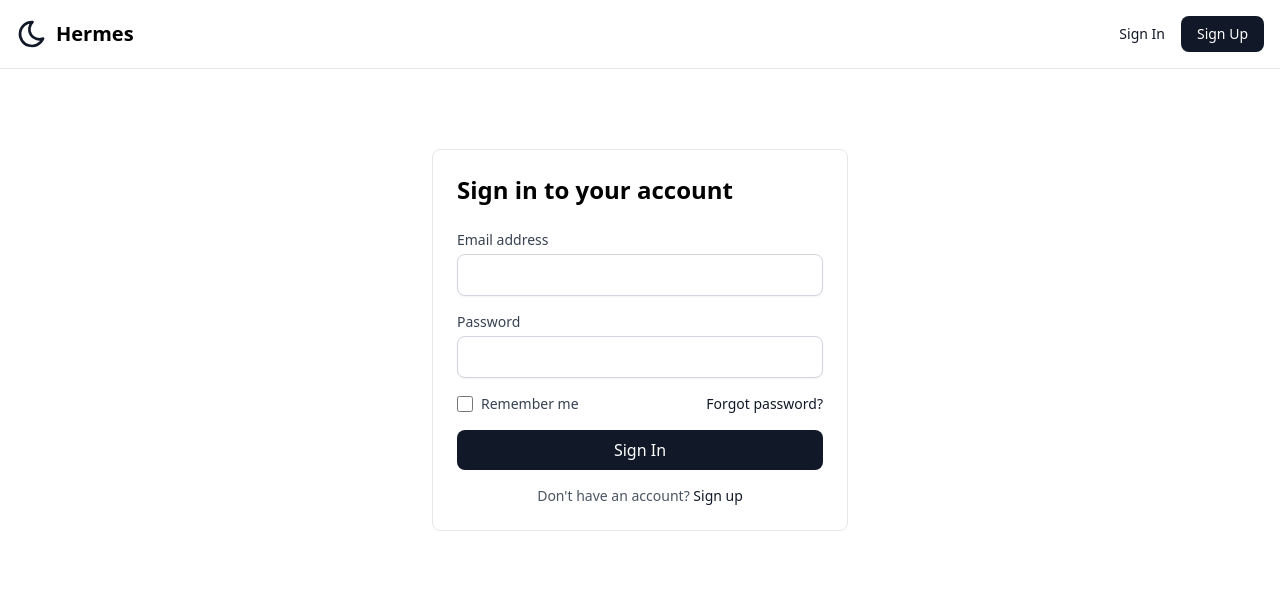
After one commit to jalemieux/hermes, a Flask app: page /signin in a window 1280 px wide. The commit adds this page. Shown: the top 594 px of the page. Run offline with Flask 3, Linux system fonts and the light colour scheme; some libraries are stand-ins or nearby versions.

Commit message:
skinnage

```diff
--- a/app/routes.py
+++ b/app/routes.py
@@ -1,6 +1,8 @@
-
 # app/routes.py
-from flask import Blueprint, render_template, redirect, url_for, request
+from flask import Blueprint, render_template, redirect, url_for, request, flash
+from flask_login import login_user, logout_user, login_required, current_user
+from app.models import db, User
+import re
 
 main = Blueprint('main', __name__)
 
@@ -15,11 +17,76 @@ def about():
 @main.route('/signup', methods=['GET', 'POST'])
 def signup():
     if request.method == 'POST':
-        # Handle form submission
-        name = request.form.get('name')
         email = request.form.get('email')
         password = request.form.get('password')
         digest_frequency = request.form.get('digest_frequency')
-        # Add your user registration logic here
-        return redirect(url_for('dashboard'))
+
+        # Basic validation
+        if not email or not password:
+            flash('Email and password are required', 'error')
+            return redirect(url_for('main.signup'))
+
+        # Email format validation
+        email_pattern = r'^[a-zA-Z0-9._%+-]+@[a-zA-Z0-9.-]+\.[a-zA-Z]{2,}$'
+        if not re.match(email_pattern, email):
+            flash('Please enter a valid email address', 'error')
+            return redirect(url_for('main.signup'))
+
+        # Check if user already exists
+        if User.query.filter_by(email=email).first():
+            flash('Email address already registered, please sign in.', 'error')
+            return redirect(url_for('main.signin', email=email))
+
+        # Create new user
+        user = User(email=email, digest_frequency=digest_frequency)
+        user.set_password(password)
+
+        try:
+            db.session.add(user)
+            db.session.commit()
+            login_user(user)
+            flash('Account created successfully!', 'success')
+            return redirect(url_for('main.dashboard'))
+        except Exception as e:
+            db.session.rollback()
+            flash('An error occurred. Please try again.', 'error')
+            return redirect(url_for('main.signup'))
+
     return render_template('signup.html')
+
+@main.route('/signin', methods=['GET', 'POST'])
+def signin():
+    if request.method == 'POST':
+        email = request.form.get('email')
+        password = request.form.get('password')
+        remember = True if request.form.get('remember_me') else False
+
+        if not email or not password:
+            flash('Please enter both email and password', 'error')
+            return redirect(url_for('main.signin'))
+
+        user = User.query.filter_by(email=email).first()
+
+        if user and user.check_password(password):
+            login_user(user, remember=remember)
+            # Get the next page from the URL parameters, defaulting to dashboard
+            next_page = request.args.get('next', url_for('main.dashboard'))
+            flash('Successfully signed in!', 'success')
+            return redirect(next_page)
+
+        flash('Invalid email or password', 'error')
+        return redirect(url_for('main.signin'))
+
+    return render_template('signin.html')
+
+@main.route('/signout')
+@login_required
+def signout():
+    logout_user()
+    flash('Successfully signed out', 'success')
+    return redirect(url_for('main.index'))
+
+@main.route('/dashboard')
+@login_required
+def dashboard():
+    return render_template('dashboard.html', email_address=current_user.email)
--- a/app/templates/base.html
+++ b/app/templates/base.html
@@ -4,23 +4,58 @@
     <meta charset="UTF-8">
     <meta name="viewport" content="width=device-width, initial-scale=1.0">
     <title>{% block title %}{% endblock %}</title>
-    <link rel="stylesheet" href="https://cdn.jsdelivr.net/npm/bootstrap@5.2.3/dist/css/bootstrap.min.css">
+    <script src="https://cdn.tailwindcss.com"></script>
+    <link rel="stylesheet" href="/static/style.css">
 </head>
 <body>
-    <nav class="navbar navbar-expand-lg navbar-light bg-light">
-        <div class="container">
-            <a class="navbar-brand" href="{{ url_for('main.index') }}">Flask App</a>
-            <div class="navbar-nav">
-                <a class="nav-item nav-link" href="{{ url_for('main.index') }}">Home</a>
-                <a class="nav-item nav-link" href="{{ url_for('main.about') }}">About</a>
+    <nav class="border-b border-gray-200 bg-white">
+        <div class="mx-auto flex max-w-7xl items-center justify-between px-4 py-4">
+            <a href="{{ url_for('main.index') }}" class="flex items-center space-x-2">
+                <svg xmlns="http://www.w3.org/2000/svg" width="32" height="32" viewBox="0 0 24 24" fill="none" stroke="currentColor" stroke-width="2" stroke-linecap="round" stroke-linejoin="round" class="h-8 w-8 text-gray-900">
+                    <path d="M12 3c.132 0 .263 0 .393 0a7.5 7.5 0 0 0 7.92 12.446a9 9 0 1 1 -8.313-12.454z"></path>
+                </svg>
+                <span class="text-xl font-bold">Hermes</span>
+            </a>
+
+            <div class="flex items-center space-x-4">
+                {% if current_user.is_authenticated %}
+                    <a href="{{ url_for('main.dashboard') }}" class="text-sm font-medium text-gray-900 hover:underline">Dashboard</a>
+                    <a href="{{ url_for('main.signout') }}" class="rounded-lg bg-gray-900 px-4 py-2 text-sm font-medium text-white hover:bg-gray-800">Sign Out</a>
+                {% else %}
+                    <a href="{{ url_for('main.signin') }}" class="text-sm font-medium text-gray-900 hover:underline">Sign In</a>
+                    <a href="{{ url_for('main.signup') }}" class="rounded-lg bg-gray-900 px-4 py-2 text-sm font-medium text-white hover:bg-gray-800">Sign Up</a>
+                {% endif %}
             </div>
         </div>
     </nav>
 
+    {% with messages = get_flashed_messages(with_categories=true) %}
+        {% if messages %}
+            <div id="flash-messages" class="fixed top-4 right-4 z-50 space-y-2">
+                {% for category, message in messages %}
+                    <div class="rounded-lg p-4 text-sm shadow-lg {% if category == 'error' %}bg-red-100 text-red-700{% else %}bg-green-100 text-green-700{% endif %} flex items-center justify-between">
+                        <span>{{ message }}</span>
+                        <button onclick="this.parentElement.remove()" class="ml-4 text-current hover:opacity-75">
+                            <svg xmlns="http://www.w3.org/2000/svg" class="h-4 w-4" viewBox="0 0 20 20" fill="currentColor">
+                                <path fill-rule="evenodd" d="M4.293 4.293a1 1 0 011.414 0L10 8.586l4.293-4.293a1 1 0 111.414 1.414L11.414 10l4.293 4.293a1 1 0 01-1.414 1.414L10 11.414l-4.293 4.293a1 1 0 01-1.414-1.414L8.586 10 4.293 5.707a1 1 0 010-1.414z" clip-rule="evenodd" />
+                            </svg>
+                        </button>
+                    </div>
+                {% endfor %}
+            </div>
+            <script>
+                setTimeout(() => {
+                    const messages = document.getElementById('flash-messages');
+                    if (messages) {
+                        messages.remove();
+                    }
+                }, 5000);
+            </script>
+        {% endif %}
+    {% endwith %}
+
     <div class="container mt-4">
         {% block content %}{% endblock %}
     </div>
-
-    <script src="https://cdn.jsdelivr.net/npm/bootstrap@5.2.3/dist/js/bootstrap.bundle.min.js"></script>
 </body>
 </html>
--- /dev/null
+++ b/app/templates/signin.html
@@ -0,0 +1,49 @@
+{% extends "base.html" %}
+
+{% block title %}Sign In - Hermes{% endblock %}
+
+{% block content %}
+<main class="mx-auto max-w-md px-4 py-16">
+    <div class="rounded-lg border border-gray-200 bg-white p-6">
+        <h2 class="text-2xl font-bold">Sign in to your account</h2>
+
+        <form method="POST" class="mt-6 space-y-4">
+            <div>
+                <label for="email" class="block text-sm font-medium text-gray-700">Email address</label>
+                <input type="email" name="email" id="email" value="{{ request.args.get('email', '') }}" required
+                       class="mt-1 block w-full rounded-lg border border-gray-300 px-3 py-2 shadow-sm focus:border-gray-500 focus:outline-none">
+            </div>
+
+            <div>
+                <label for="password" class="block text-sm font-medium text-gray-700">Password</label>
+                <input type="password" name="password" id="password" required
+                       class="mt-1 block w-full rounded-lg border border-gray-300 px-3 py-2 shadow-sm focus:border-gray-500 focus:outline-none">
+            </div>
+
+            <div class="flex items-center justify-between">
+                <div class="flex items-center">
+                    <input type="checkbox" name="remember_me" id="remember_me"
+                           class="h-4 w-4 rounded border-gray-300 text-gray-900 focus:ring-gray-500">
+                    <label for="remember_me" class="ml-2 block text-sm text-gray-700">Remember me</label>
+                </div>
+
+                <a href="/forgot-password" class="text-sm font-medium text-gray-900 hover:underline">
+                    Forgot password?
+                </a>
+            </div>
+
+            <button type="submit"
+                    class="w-full rounded-lg bg-gray-900 px-4 py-2 text-white hover:bg-gray-800">
+                Sign In
+            </button>
+        </form>
+
+        <p class="mt-4 text-center text-sm text-gray-600">
+            Don't have an account?
+            <a href="/signup" class="font-medium text-gray-900 hover:underline">
+                Sign up
+            </a>
+        </p>
+    </div>
+</main>
+{% endblock %}
--- a/config.py
+++ b/config.py
@@ -2,5 +2,5 @@ import os
 
 class Config:
     SECRET_KEY = os.environ.get('SECRET_KEY') or 'your-secret-key-here'
-    # SQLALCHEMY_DATABASE_URI = os.environ.get('DATABASE_URL') or 'sqlite:///app.db'
-    # SQLALCHEMY_TRACK_MODIFICATIONS = False
+    SQLALCHEMY_DATABASE_URI = os.environ.get('DATABASE_URL') or 'sqlite:///app.db'
+    SQLALCHEMY_TRACK_MODIFICATIONS = False
--- a/requirements.txt
+++ b/requirements.txt
@@ -13,6 +13,8 @@ click==8.1.7
 contourpy==1.3.0
 cycler==0.12.1
 distro==1.9.0
+dnspython==2.7.0
+email_validator==2.2.0
 fake-useragent==1.5.1
 Flask==3.1.0
 Flask-Login==0.6.3
@@ -47,6 +49,7 @@ pytz==2024.2
 redis==5.2.0
 regex==2024.11.6
 requests==2.32.3
+setuptools==75.6.0
 six==1.16.0
 sniffio==1.3.1
 soupsieve==2.6
```
Also changed, not shown: app/__init__.py (+15 -1 lines), app/models.py (+16 -6 lines), app/templates/dashboard.html (+5 -27 lines), app/templates/index.html (+12 -11 lines), app/templates/signup.html (added, +64 -0 lines).
